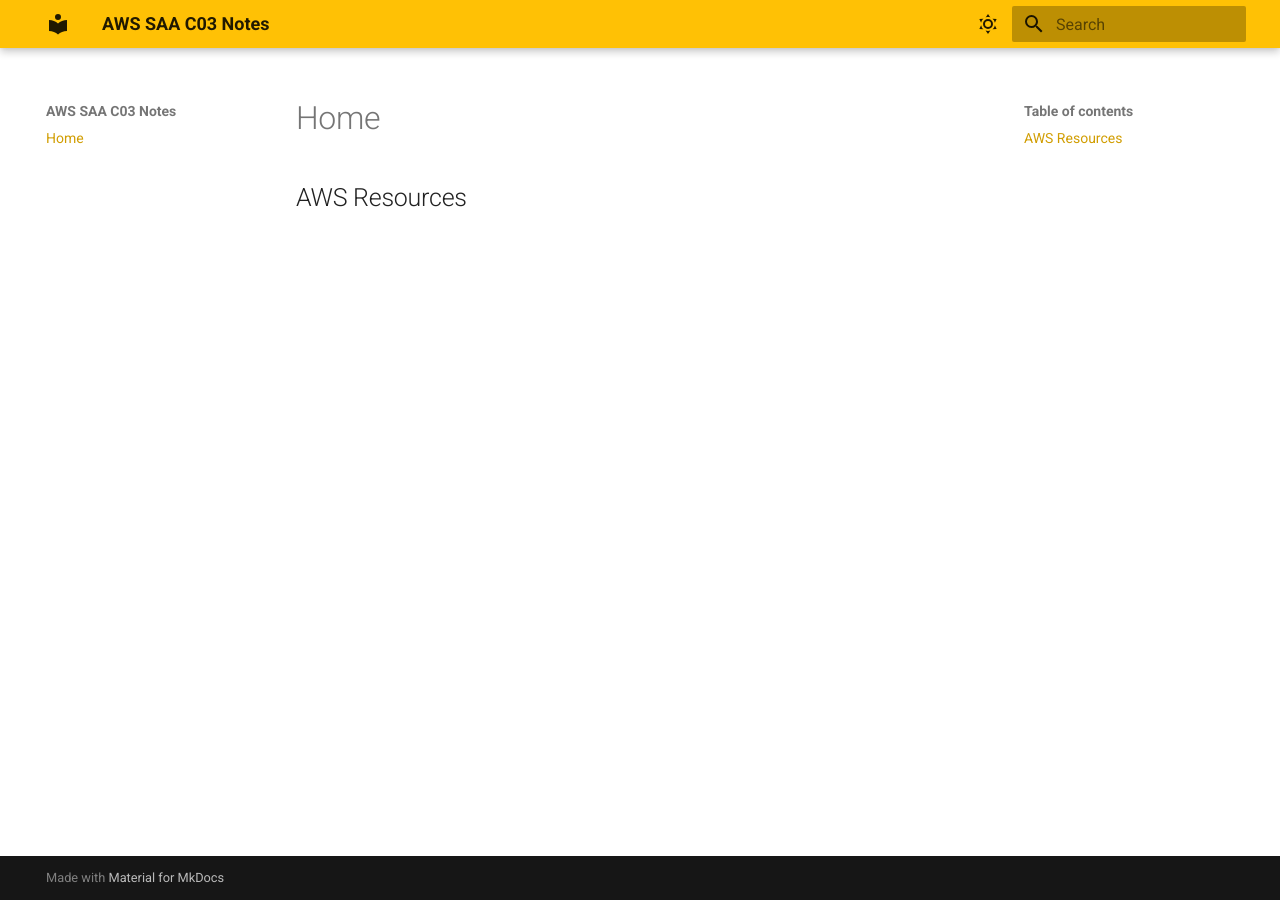
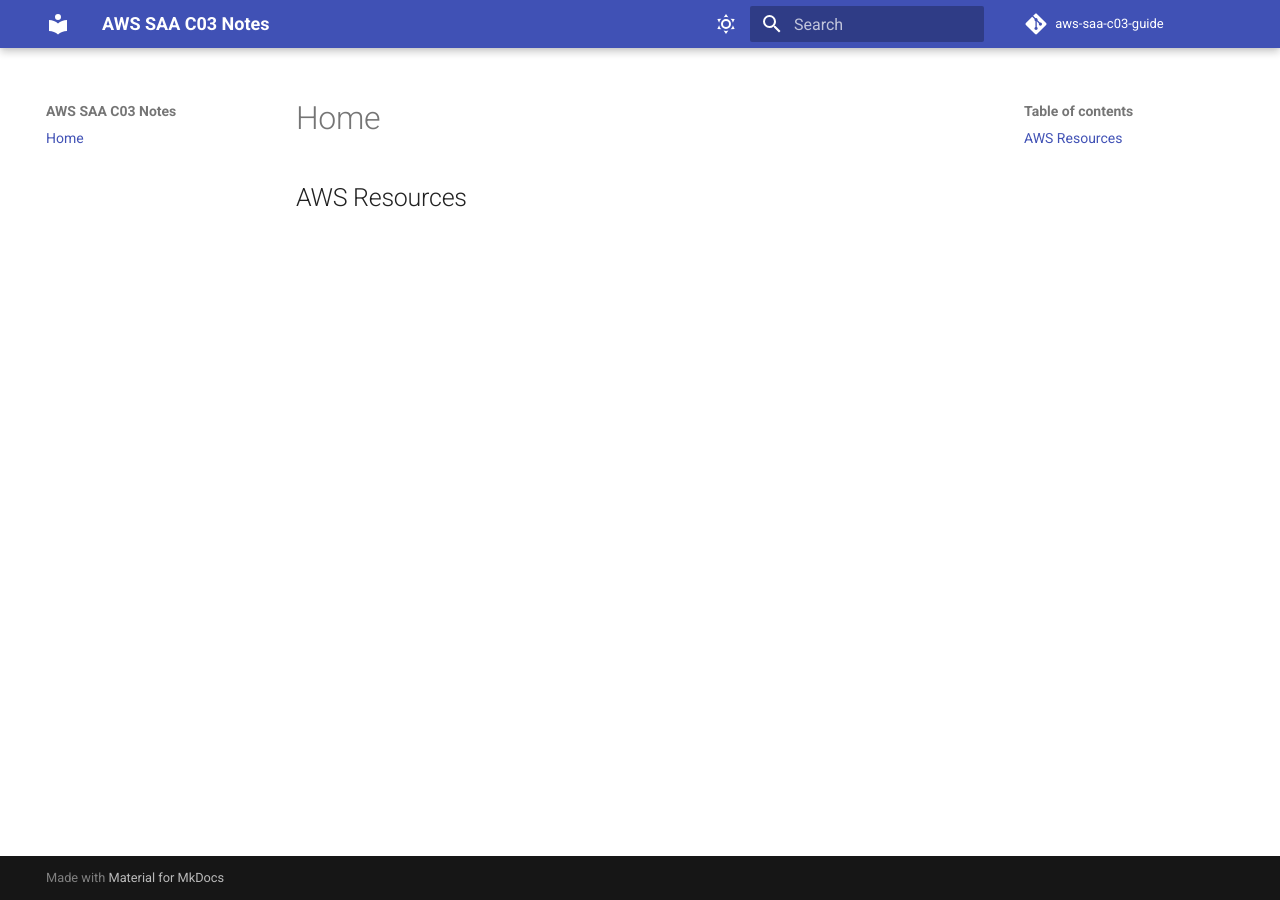
Before and after one commit to vcherx/aws-saa-c03-guide, an MkDocs documentation site: the page built from docs/index.md, in a window 1280 px wide. Built offline with MkDocs 1.6.1 and Material for MkDocs 9.7.7, drawn with Linux system fonts in a browser that asks for light colours; comment, search, counter and statistics services are not loaded.

Commit message:
chore: changing color and adding repo

```diff
--- a/mkdocs.yml
+++ b/mkdocs.yml
@@ -4,7 +4,7 @@ theme:
   palette:
     # Palette toggle for light mode
     - media: "(prefers-color-scheme: light)"
-      primary: amber
+      primary: indigo
       scheme: default
       toggle:
         icon: material/weather-sunny
@@ -12,7 +12,7 @@ theme:
 
     # Palette toggle for dark mode
     - media: "(prefers-color-scheme: dark)"
-      primary: amber
+      primary: indigo
       scheme: slate
       toggle:
         icon: material/weather-night
@@ -21,3 +21,5 @@ markdown_extensions:
   - toc:
       permalink: true
   - attr_list
+repo_url: https://github.com/vcherx/aws-saa-c03-guide
+repo_name: aws-saa-c03-guide
```
